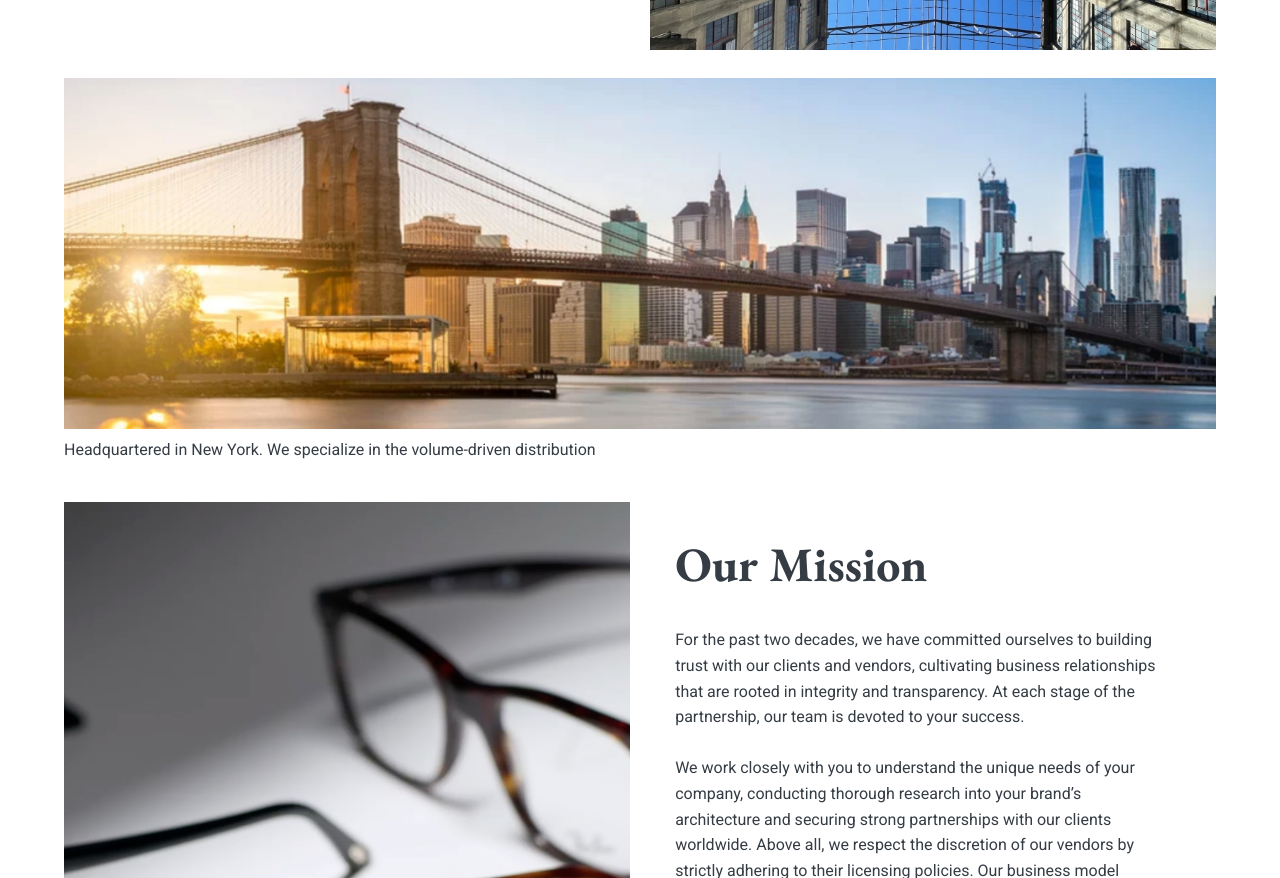
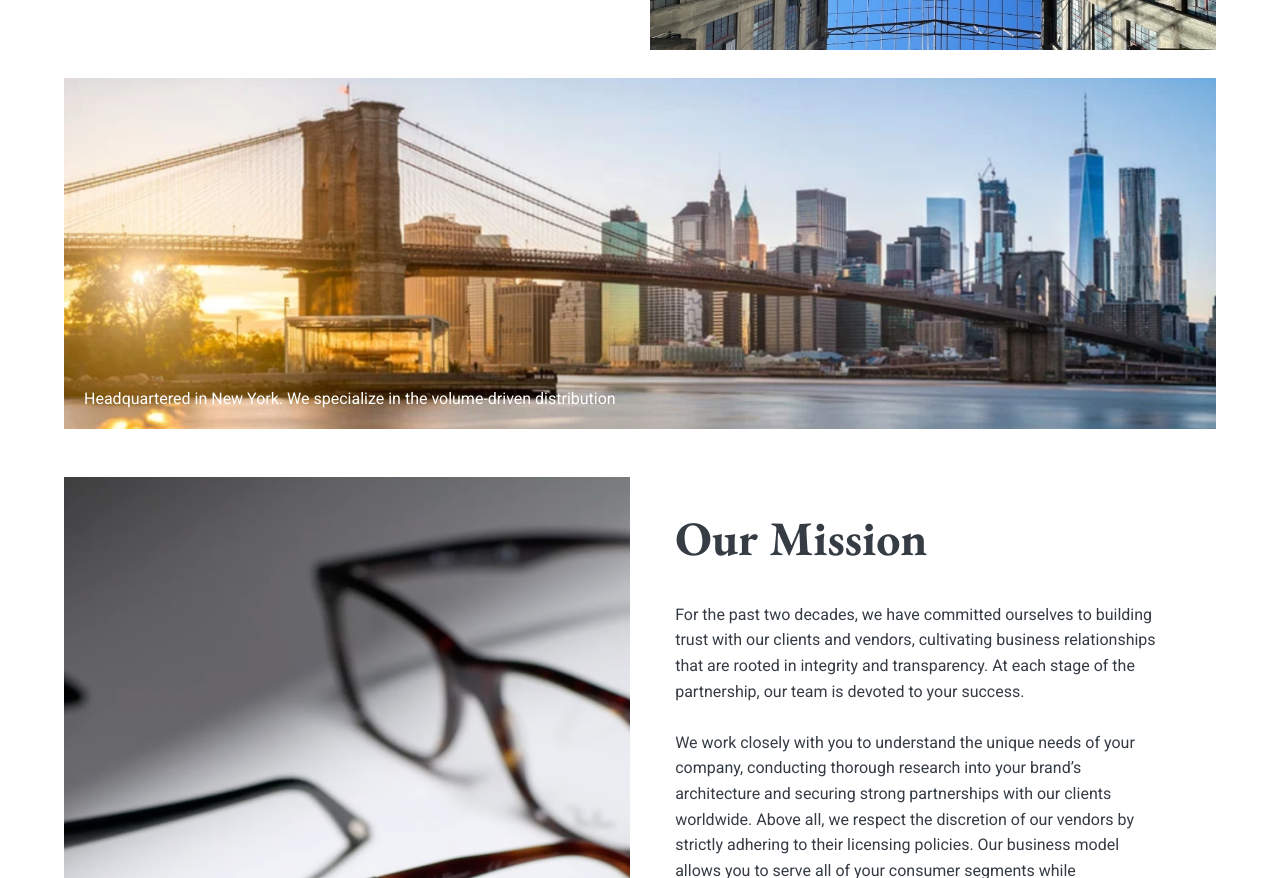
Before and after one commit to Regolo/NYWD-V2, a website: page about.html in a window 1280 px wide. Shown: the part 1324-2202 px from the top of the page. Drawn offline with nearby package versions, Linux system fonts and the light colour scheme; files that its build step writes are made by us from their sources.

Commit message:
Update _about.scss

```diff
--- a/assets/sass/_about.scss
+++ b/assets/sass/_about.scss
@@ -9,6 +9,15 @@
 	}
 	.full-img{
 		margin-top: 20px;
+	}
+	figure.figure-bridge {
+		position: relative;
+		figcaption {
+			position: absolute;
+			bottom: 25px;
+			left: 20px;
+			color: #fff;
+		}
 	}
 }
 
```
